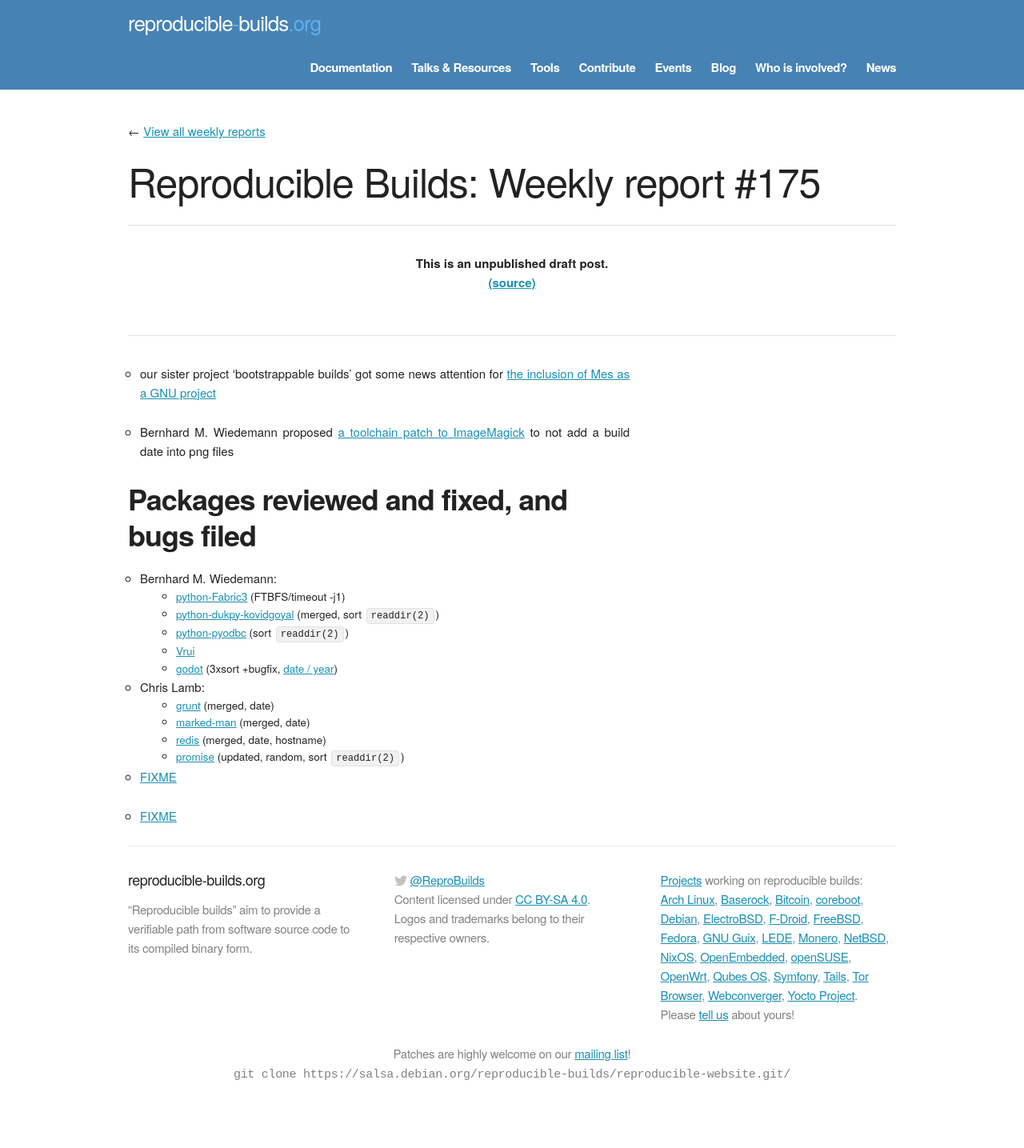
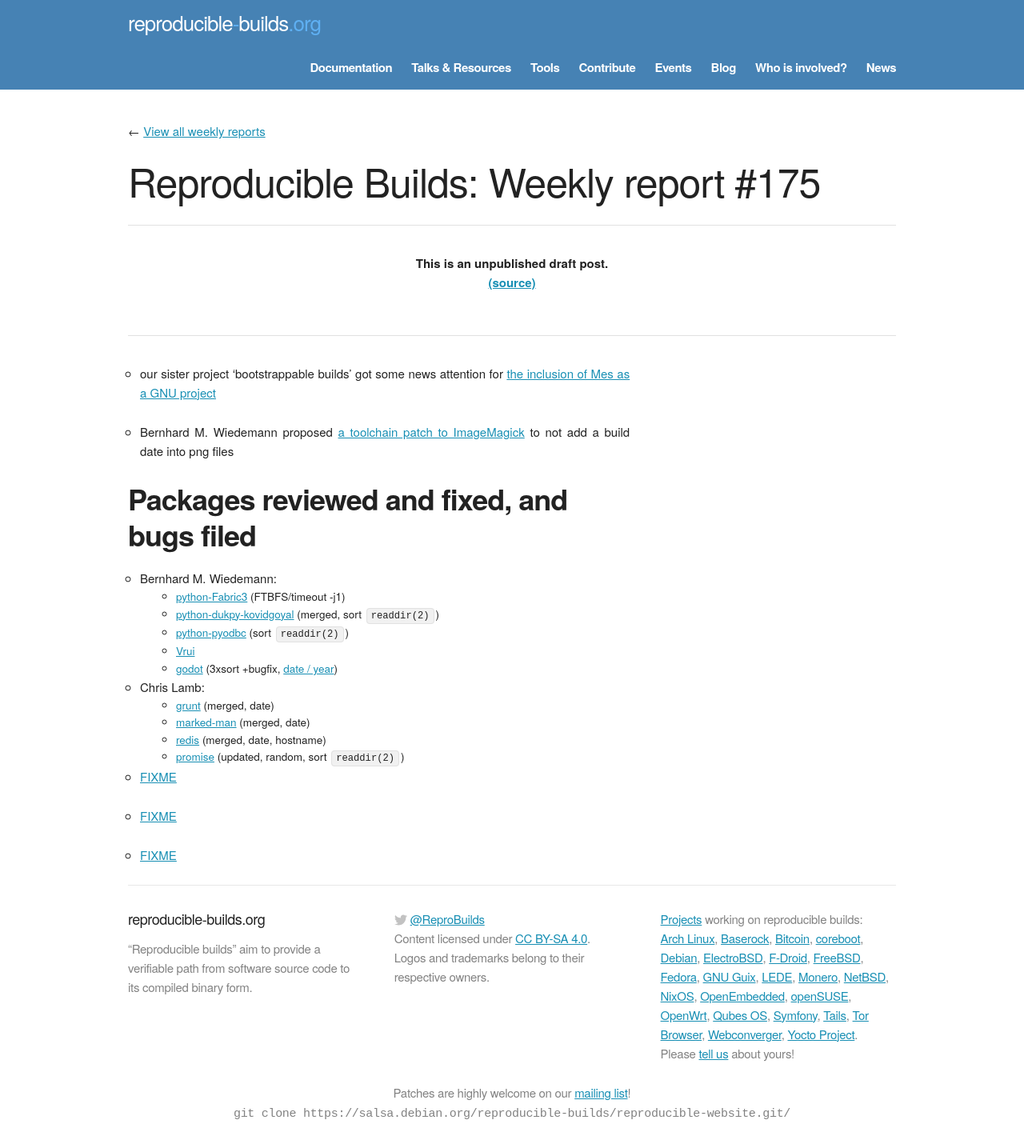
Before and after one commit to prototypefund/reproducible-website, a Jekyll site: the page built from _blog/posts/175.md, in a window 1280 px wide. Shown: the whole page at 80% size. Built offline with Jekyll 4.4.1, drawn with Linux system fonts in a browser that asks for light colours; some web fonts are replaced; before the commit the page ends 1386 px from its top, so only the background shows below that.

Commit message:
175 += https://github.com/sphinx-gallery/sphinx-gallery/pull/390#issuecomment-417712645

```diff
--- a/_blog/posts/175.md
+++ b/_blog/posts/175.md
@@ -27,3 +27,5 @@ Packages reviewed and fixed, and bugs filed
 * [FIXME](https://github.com/chneukirchen/mblaze/pull/132)
 
 * [FIXME](https://lists.archlinux.org/pipermail/arch-dev-public/2018-August/029355.html)
+
+* [FIXME](https://github.com/sphinx-gallery/sphinx-gallery/pull/390#issuecomment-417712645)
```
